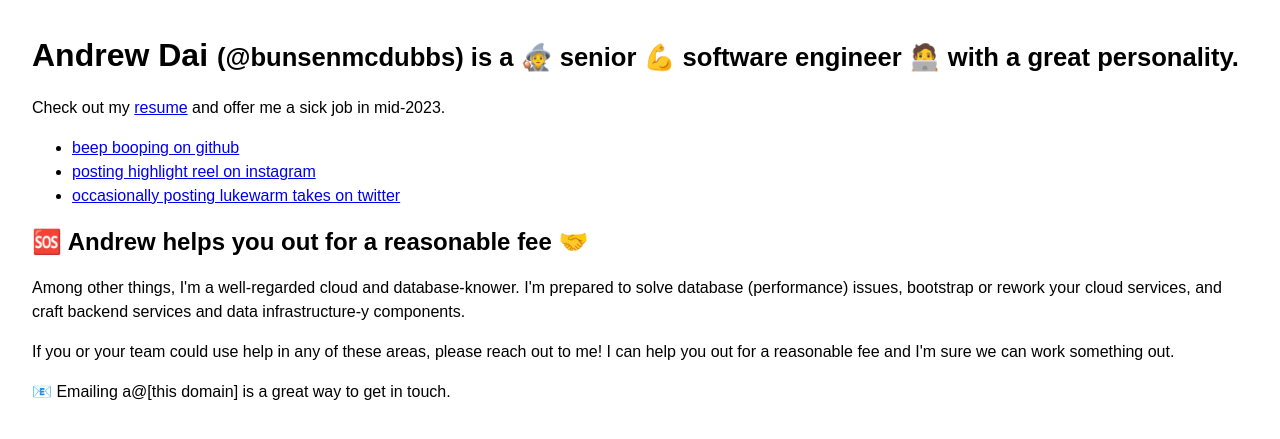
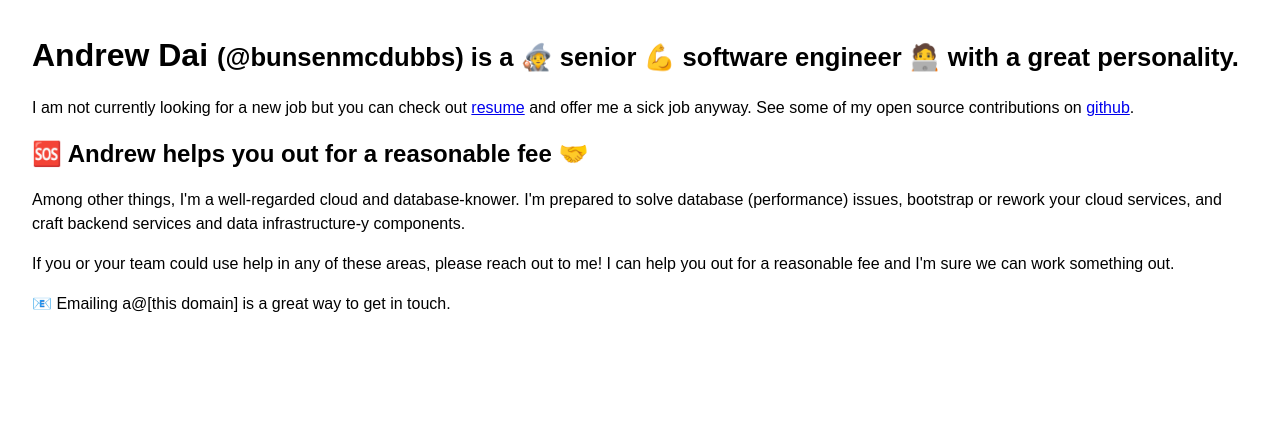
Before and after one commit to bunsenmcdubbs/bunsenmcdubbs.github.io, a Jekyll site: the page built from index.html, in a window 1280 px wide. Shown: the top 439 px of the page. Built offline with Jekyll 4.4.1, drawn with Linux system fonts in a browser that asks for light colours.

Commit message:
update homepage for 2025

```diff
--- a/index.html
+++ b/index.html
@@ -21,12 +21,7 @@
 <body>
 <h1>Andrew Dai <span style="font-size: .8em">(@bunsenmcdubbs) is a 🧙 senior 💪 software engineer 🧑‍💻 with a great personality.</span></h1>
 <section>
-    <p>Check out my <a href="./resume">resume</a> and offer me a sick job in mid-2023.</p>
-    <ul>
-        <li><a href="https://github.com/bunsenmcdubbs/">beep booping on github</a></li>
-        <li><a href="https://www.instagram.com/bunsenmcdubbs/">posting highlight reel on instagram</a></li>
-        <li><a href="https://www.twitter.com/bunsenmcdubbs/">occasionally posting lukewarm takes on twitter</a></li>
-    </ul>
+    <p>I am not currently looking for a new job but you can check out <a href="./resume">resume</a> and offer me a sick job anyway. See some of my open source contributions on <a href="https://github.com/bunsenmcdubbs/">github</a>.</p>
 </section>
 <section>
     <h2>🆘 Andrew helps you out for a reasonable fee 🤝</h2>
```
